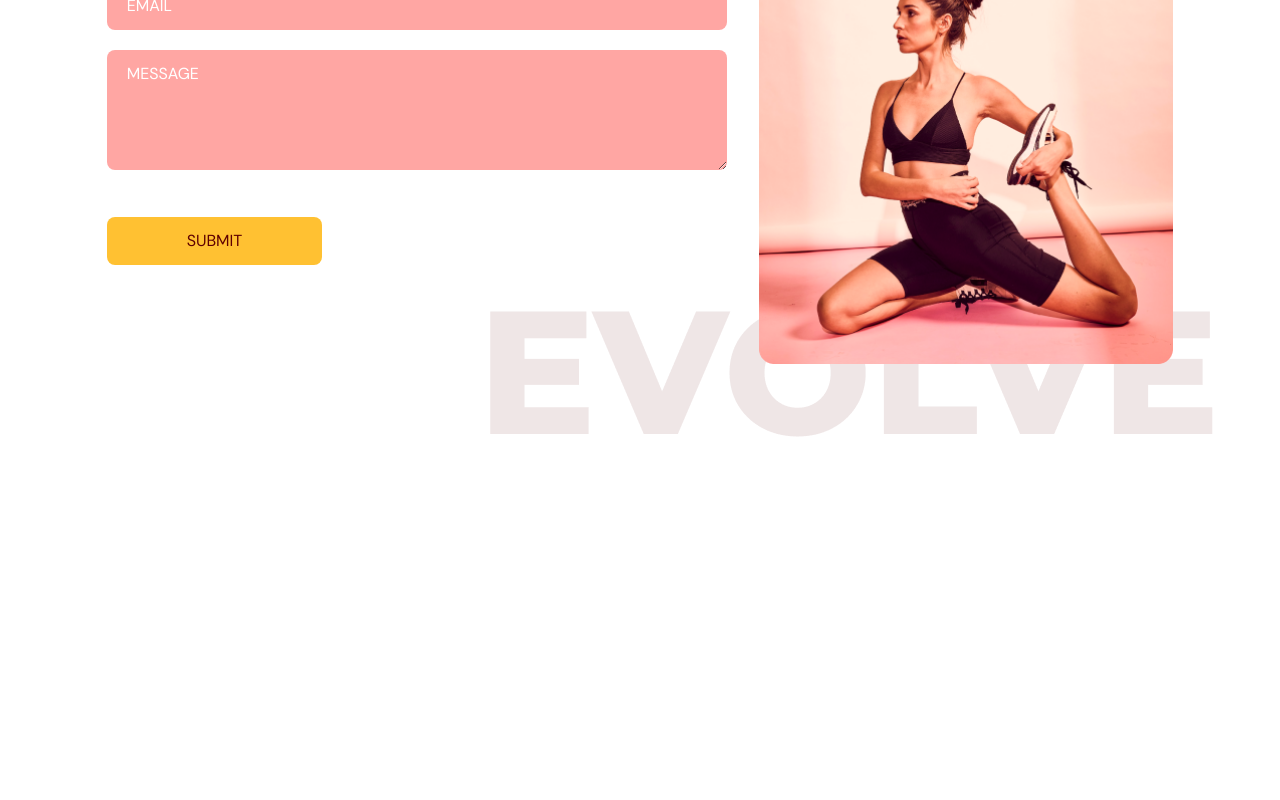
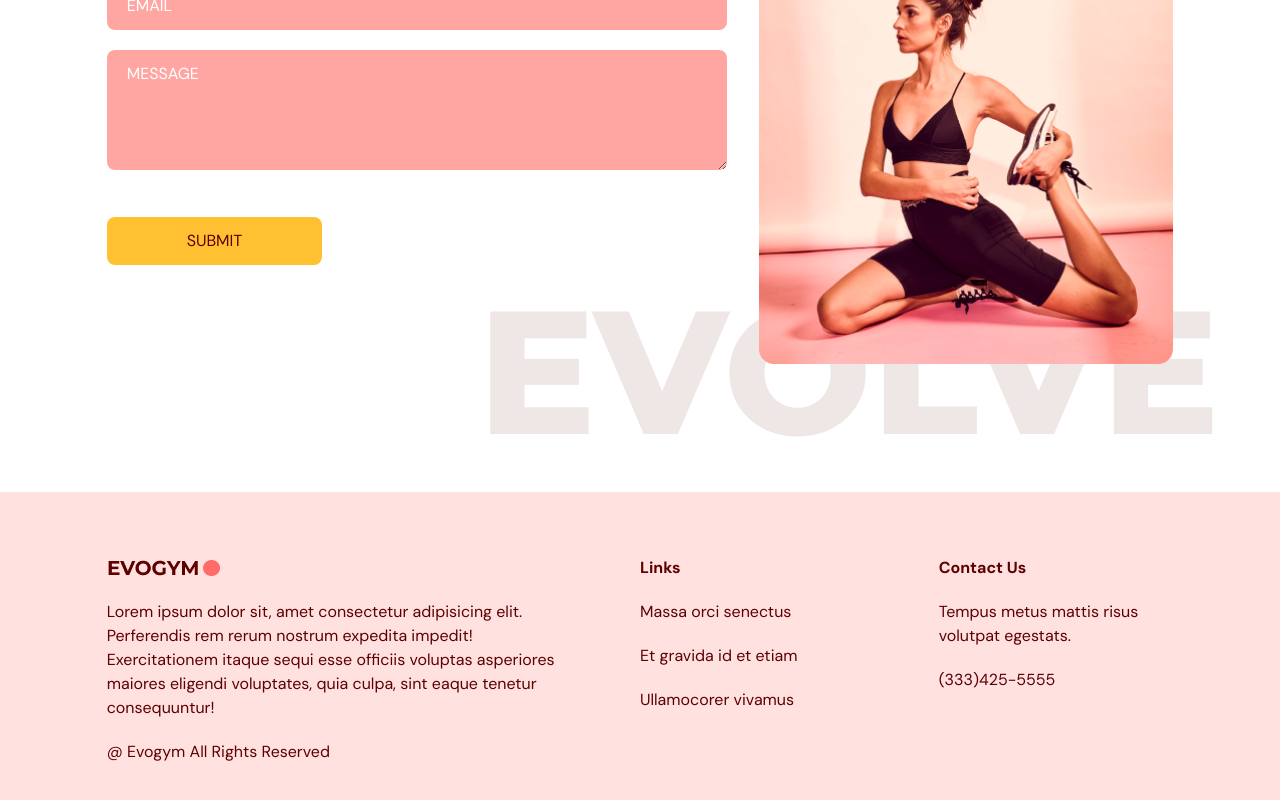
Before and after one commit to Deukhwa/fitness, a React (Vite) app: page / in a window 1280 px wide. Shown: the part 3316-4116 px from the top of the page. Before the commit the page ends 3808 px from the top, so only its background shows below. Built offline with nearby package versions, Linux system fonts and the light colour scheme.

Commit message:
add footer page

```diff
--- a/src/App.tsx
+++ b/src/App.tsx
@@ -5,6 +5,7 @@
 import Benefits from "./scenes/benefits";
 import OurClasses from "./scenes/classes";
 import ContactUs from "./scenes/contact";
+import Footer from "./scenes/footer";
 function App() {
   const [selectedPage, setSelectedPage] = useState<SelectedPage>(
     SelectedPage.Home,
@@ -34,6 +35,7 @@
       <Benefits setSelectedPage={setSelectedPage} />
       <OurClasses setSelectedPage={setSelectedPage} />
       <ContactUs setSelectedPage={setSelectedPage} />
+      <Footer />
     </div>
   );
 }
--- /dev/null
+++ b/src/scenes/footer/index.tsx
@@ -0,0 +1,33 @@
+import Logo from "@/assets/Logo.png";
+
+const Footer = () => {
+  return (
+    <footer className="bg-primary-100 py-16">
+      <div className="justify-content mx-auto w-5/6 gap-16 md:flex">
+        <div className="mt-16 basis-1/2 md:mt-0">
+          <img src={Logo} alt="Logo" />
+          <p className="my-5">
+            Lorem ipsum dolor sit, amet consectetur adipisicing elit.
+            Perferendis rem rerum nostrum expedita impedit! Exercitationem
+            itaque sequi esse officiis voluptas asperiores maiores eligendi
+            voluptates, quia culpa, sint eaque tenetur consequuntur!
+          </p>
+          <p>@ Evogym All Rights Reserved</p>
+        </div>
+        <div className="mt-16 basis-1/4 md:mt-0">
+          <h4 className="font-bold">Links</h4>
+          <p className="my-5">Massa orci senectus</p>
+          <p className="my-5">Et gravida id et etiam</p>
+          <p>Ullamocorer vivamus</p>
+        </div>
+        <div className="mt-16 basis-1/4 md:mt-0">
+          <h4 className="font-bold">Contact Us</h4>
+          <p className="my-5">Tempus metus mattis risus volutpat egestats.</p>
+          <p>(333)425-5555</p>
+        </div>
+      </div>
+    </footer>
+  );
+};
+
+export default Footer;
```
